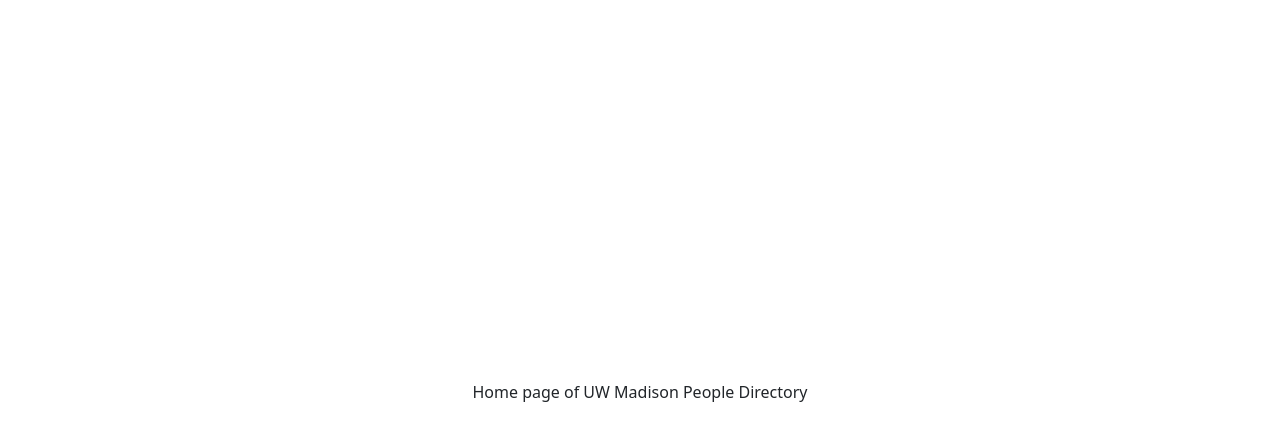
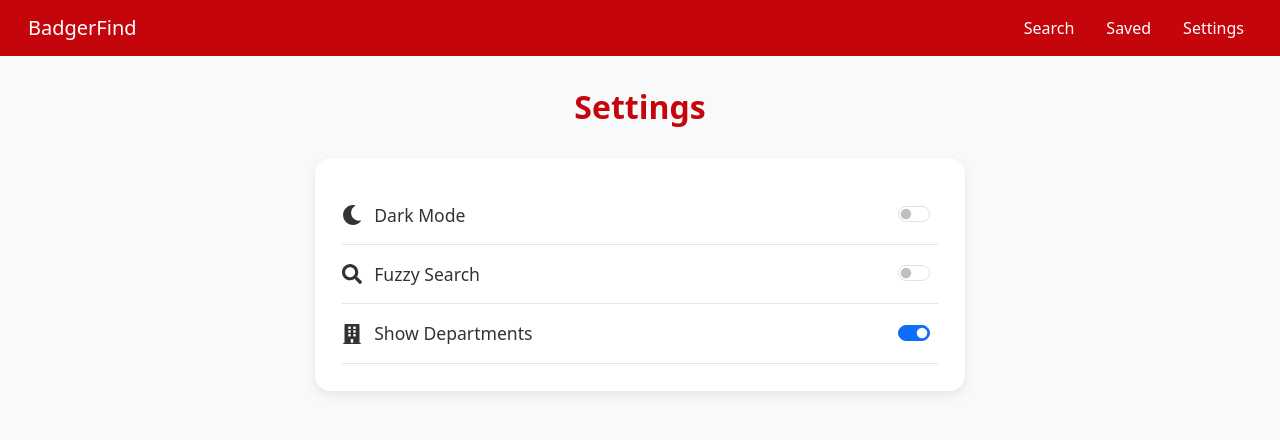
Before and after one commit to CS571-F25/p26, a React (Vite) app: page /settings in a window 1280 px wide. Shown: the top 440 px of the page. Built offline with nearby package versions, Linux system fonts and the light colour scheme.

Commit message:
page nav and settings screen

```diff
--- a/package.json
+++ b/package.json
@@ -14,7 +14,9 @@
     "react": "^19.1.1",
     "react-bootstrap": "^2.10.10",
     "react-dom": "^19.1.1",
-    "react-router": "^7.9.5"
+    "react-icons": "^5.5.0",
+    "react-router": "^7.9.5",
+    "react-router-dom": "^7.9.6"
   },
   "devDependencies": {
     "@eslint/js": "^9.36.0",
--- a/src/App.jsx
+++ b/src/App.jsx
@@ -1,14 +1,26 @@
 import { useState } from 'react'
 import reactLogo from './assets/react.svg'
 import viteLogo from '/vite.svg'
-import './App.css'
+import { BrowserRouter as Router, Routes, Route } from "react-router";
+import NavigationBar from "./components/NavigationBar";
+import SearchPage from "./pages/SearchPage";
+import SavedProfilesPage from "./pages/SavedProfilesPage";
+import SettingsPage from "./pages/SettingsPage";
+import "bootstrap/dist/css/bootstrap.min.css";
 
-function App() {
+export default function App() {
+  const [darkMode, setDarkMode] = useState(false);
+
   return (
-    <>
-      <p>Home page of UW Madison People Directory</p>
-    </>
-  )
+  <div className={darkMode ? "bg-dark text-light" : "bg-light text-dark"} style={{ minHeight: "100vh", width: "100vw" }}>
+    <Router>
+      <NavigationBar />
+      <Routes>
+        <Route path="/" element={<SearchPage />} />
+        <Route path="/saved" element={<SavedProfilesPage />} />
+        <Route path="/settings" element={<SettingsPage darkMode={darkMode} setDarkMode={setDarkMode} />} />
+    </Routes>
+    </Router>
+  </div>
+  );
 }
-
-export default App
--- /dev/null
+++ b/src/components/NavigationBar.jsx
@@ -0,0 +1,82 @@
+import { Link } from "react-router-dom";
+import { Navbar, Nav, Container } from "react-bootstrap";
+import { useState } from "react";
+
+export default function NavigationBar() {
+
+    const [hovered, setHovered] = useState("");
+
+    const navStyle = {
+        backgroundColor: "#C5050C",
+        width: "100%"
+    };
+
+    const linkStyle = {
+        color: "white",
+        marginLeft: "1rem",
+        textDecoration: "none"
+    };
+
+    const hoverStyle = {
+        color: "#ffdddd"
+    };
+
+    return (
+        <Navbar expand="sm" style={navStyle}>
+            <Container fluid>
+
+                <Navbar.Brand
+                    as={Link}
+                    to="/"
+                    style={{ color: "white", marginLeft: "1rem" }}
+                >
+                    BadgerFind
+                </Navbar.Brand>
+
+                <Nav className="ms-auto me-3">
+
+                    <Nav.Link
+                        as={Link}
+                        to="/"
+                        style={{
+                            ...linkStyle,
+                            ...(hovered === "search" ? hoverStyle : {})
+                        }}
+                        onMouseEnter={() => setHovered("search")}
+                        onMouseLeave={() => setHovered("")}
+                    >
+                        Search
+                    </Nav.Link>
+
+                    <Nav.Link
+                        as={Link}
+                        to="/saved"
+                        style={{
+                            ...linkStyle,
+                            ...(hovered === "saved" ? hoverStyle : {})
+                        }}
+                        onMouseEnter={() => setHovered("saved")}
+                        onMouseLeave={() => setHovered("")}
+                    >
+                        Saved
+                    </Nav.Link>
+
+                    <Nav.Link
+                        as={Link}
+                        to="/settings"
+                        style={{
+                            ...linkStyle,
+                            ...(hovered === "settings" ? hoverStyle : {})
+                        }}
+                        onMouseEnter={() => setHovered("settings")}
+                        onMouseLeave={() => setHovered("")}
+                    >
+                        Settings
+                    </Nav.Link>
+
+                </Nav>
+
+            </Container>
+        </Navbar>
+    );
+}
--- /dev/null
+++ b/src/components/SettingsToggle.jsx
@@ -0,0 +1,46 @@
+import { FaMoon, FaSearch, FaBuilding } from "react-icons/fa";
+
+export default function SettingsToggle({ label, checked, onChange }) {
+
+    const rowStyle = {
+        display: "flex",
+        alignItems: "center",
+        justifyContent: "space-between",
+        padding: "1rem 0",
+        borderBottom: "1px solid #e5e5e5"
+    };
+
+    const labelStyle = {
+        display: "flex",
+        alignItems: "center",
+        gap: "0.75rem",
+        fontSize: "1.1rem",
+        color: "#333"
+    };
+
+    // Choose an icon based on the label
+    const getIcon = () => {
+        if (label === "Dark Mode") return <FaMoon size={20} />;
+        if (label === "Fuzzy Search") return <FaSearch size={20} />;
+        if (label === "Show Departments") return <FaBuilding size={20} />;
+        return null;
+    };
+
+    return (
+        <div style={rowStyle}>
+            <span style={labelStyle}>
+                {getIcon()}
+                {label}
+            </span>
+
+            <div className="form-check form-switch">
+                <input
+                    className="form-check-input"
+                    type="checkbox"
+                    checked={checked}
+                    onChange={onChange}
+                />
+            </div>
+        </div>
+    );
+}
--- /dev/null
+++ b/src/pages/SavedProfilesPage.jsx
@@ -0,0 +1,7 @@
+export default function SavedProfilesPage() {
+    return (
+        <div style={{ padding: "2rem" }}>
+            <h2>Saved Profiles</h2>
+        </div>
+    );
+}
--- /dev/null
+++ b/src/pages/SearchPage.jsx
@@ -0,0 +1,7 @@
+export default function SearchPage() {
+    return (
+        <div style={{ padding: "2rem" }}>
+            <h2>Search Page</h2>
+        </div>
+    );
+}
--- /dev/null
+++ b/src/pages/SettingsPage.jsx
@@ -0,0 +1,49 @@
+import SettingsToggle from "../components/SettingsToggle";
+
+export default function SettingsPage({ darkMode, setDarkMode }) {
+
+    const cardStyle = {
+        background: "white",
+        borderRadius: "16px",
+        padding: "1.7rem",
+        boxShadow: "0 4px 12px rgba(0,0,0,0.08)",
+        maxWidth: "650px",
+        margin: "2rem auto"
+    };
+
+    const headerStyle = {
+        fontSize: "2rem",
+        fontWeight: "600",
+        marginBottom: "1.5rem",
+        textAlign: "center",
+        color: "#C5050C"
+    };
+
+    return (
+        <div style={{ padding: "2rem" }}>
+            <h2 style={headerStyle}>Settings</h2>
+
+            <div style={cardStyle}>
+
+                <SettingsToggle
+                    label="Dark Mode"
+                    checked={darkMode}
+                    onChange={() => setDarkMode(!darkMode)}
+                />
+
+                <SettingsToggle
+                    label="Fuzzy Search"
+                    checked={false}
+                    onChange={() => {}}
+                />
+
+                <SettingsToggle
+                    label="Show Departments"
+                    checked={true}
+                    onChange={() => {}}
+                />
+
+            </div>
+        </div>
+    );
+}
```
Also changed, not shown: 1 other file (tests, documents, lock files or other folders).
